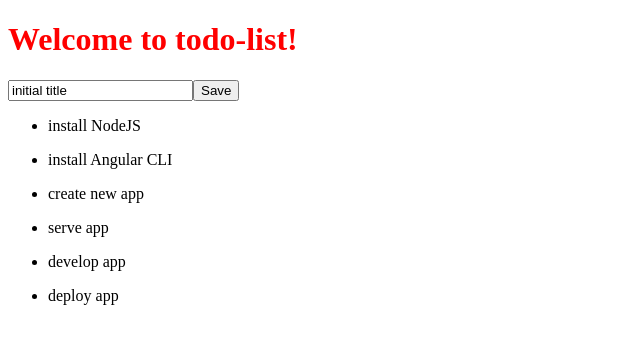
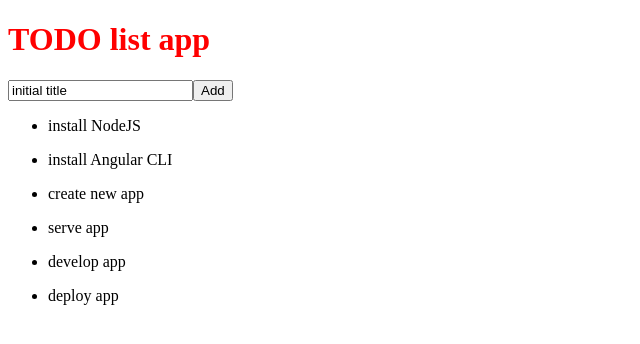
Before and after one commit to TanyaObraztsova/ng-girls-todo, an Angular app: page / in a window 1280 px wide. Shown: the top 344 px of the page, without its empty margins (0-640 px from the left). Built offline with nearby package versions, Linux system fonts and the light colour scheme.

Commit message:
Added 'list-manager' component

```diff
--- a/src/app/app.component.html
+++ b/src/app/app.component.html
@@ -1,11 +1,5 @@
 <h1>
-  Welcome to {{ title }}!
+  {{ title }}
 </h1>
 
-<app-input-button-unit></app-input-button-unit>
-
-<ul>
-  <li *ngFor="let todoItem of todoList">
-    <app-todo-item [item]="todoItem"></app-todo-item>
-  </li>
-</ul>
+<app-list-manager></app-list-manager>
--- a/src/app/app.component.ts
+++ b/src/app/app.component.ts
@@ -1,5 +1,4 @@
 import { Component } from '@angular/core';
-import { TodoItem } from './interfaces/todo-item';
 
 @Component({
   selector: 'app-root',
@@ -7,13 +6,5 @@ import { TodoItem } from './interfaces/todo-item';
   styleUrls: ['./app.component.scss']
 })
 export class AppComponent {
-  title = 'todo-list';
-  todoList: TodoItem[] = [
-    {title: 'install NodeJS'},
-    {title: 'install Angular CLI'},
-    {title: 'create new app'},
-    {title: 'serve app'},
-    {title: 'develop app'},
-    {title: 'deploy app'},
-  ];
+  title = 'TODO list app';
 }
--- a/src/app/app.module.ts
+++ b/src/app/app.module.ts
@@ -4,12 +4,14 @@ import { NgModule } from '@angular/core';
 import { AppComponent } from './app.component';
 import { InputButtonUnitComponent } from './input-button-unit/input-button-unit.component';
 import { TodoItemComponent } from './todo-item/todo-item.component';
+import { ListManagerComponent } from './list-manager/list-manager.component';
 
 @NgModule({
   declarations: [
     AppComponent,
     InputButtonUnitComponent,
-    TodoItemComponent
+    TodoItemComponent,
+    ListManagerComponent
   ],
   imports: [
     BrowserModule
--- a/src/app/input-button-unit/input-button-unit.component.html
+++ b/src/app/input-button-unit/input-button-unit.component.html
@@ -1,6 +1,6 @@
 <input #inputElementRef
        [value]="title"
-       (keyup.enter)="changeTitle($event.target.value)">
-<button (click)="changeTitle(inputElementRef.value)">
-  Save
+       (keyup.enter)="submitValue($event.target.value)">
+<button (click)="submitValue(inputElementRef.value)">
+  Add
 </button>
--- a/src/app/input-button-unit/input-button-unit.component.ts
+++ b/src/app/input-button-unit/input-button-unit.component.ts
@@ -1,4 +1,4 @@
-import {Component, Input, OnInit} from '@angular/core';
+import { Component, EventEmitter, Input, OnInit, Output } from '@angular/core';
 
 @Component({
   selector: 'app-input-button-unit',
@@ -7,12 +7,13 @@ import {Component, Input, OnInit} from '@angular/core';
 })
 export class InputButtonUnitComponent implements OnInit {
   @Input() title = 'initial title';
+  @Output() submit: EventEmitter<string> = new EventEmitter();
 
   constructor() {}
 
   ngOnInit(): void {}
 
-  changeTitle(newTitle: string) {
-    this.title = newTitle;
+  submitValue(newTitle: string) {
+    this.submit.emit(newTitle);
   }
 }
--- /dev/null
+++ b/src/app/list-manager/list-manager.component.html
@@ -0,0 +1,7 @@
+<app-input-button-unit (submit)="addItem($event)"></app-input-button-unit>
+
+<ul>
+  <li *ngFor="let todoItem of todoList">
+    <app-todo-item [item]="todoItem"></app-todo-item>
+  </li>
+</ul>
--- /dev/null
+++ b/src/app/list-manager/list-manager.component.ts
@@ -0,0 +1,26 @@
+import { Component, OnInit } from '@angular/core';
+import { TodoItem } from '../interfaces/todo-item';
+
+@Component({
+  selector: 'app-list-manager',
+  templateUrl: './list-manager.component.html',
+  styleUrls: ['./list-manager.component.scss']
+})
+export class ListManagerComponent implements OnInit {
+  todoList: TodoItem[] = [
+    {title: 'install NodeJS'},
+    {title: 'install Angular CLI'},
+    {title: 'create new app'},
+    {title: 'serve app'},
+    {title: 'develop app'},
+    {title: 'deploy app'},
+  ];
+
+  constructor() {}
+
+  ngOnInit(): void {}
+
+  addItem(title: string) {
+    this.todoList.push({ title });
+  }
+}
```
Also changed, not shown: src/app/list-manager/list-manager.component.scss (added), 1 other file (tests, documents, lock files or other folders).
